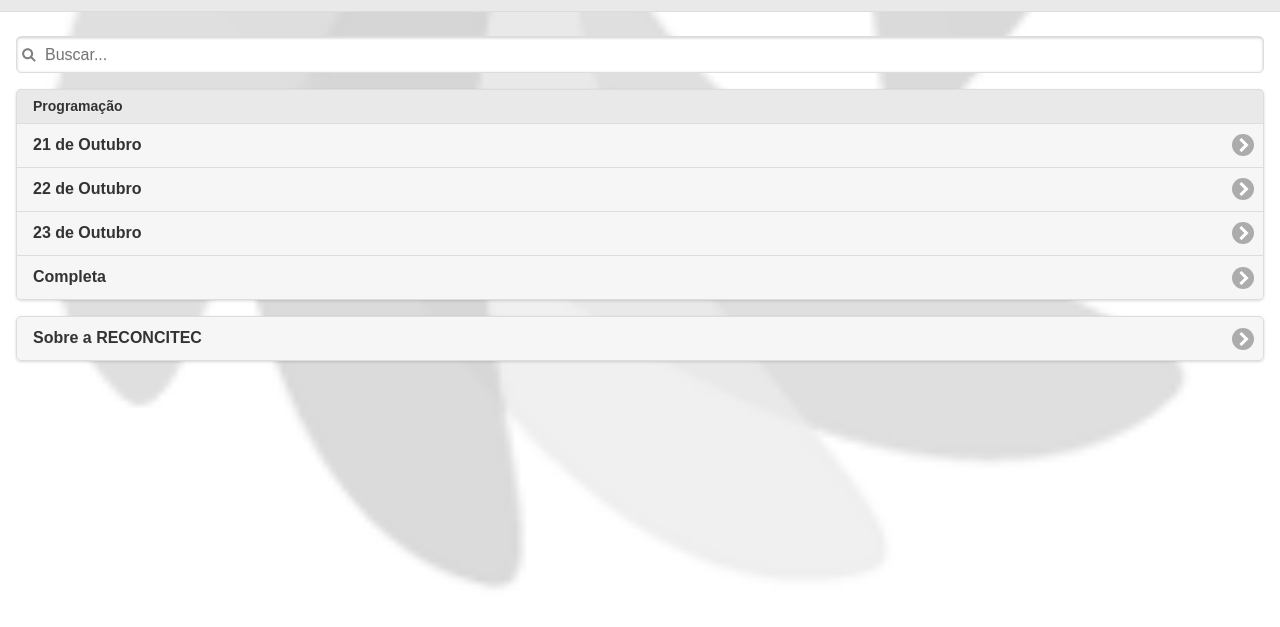
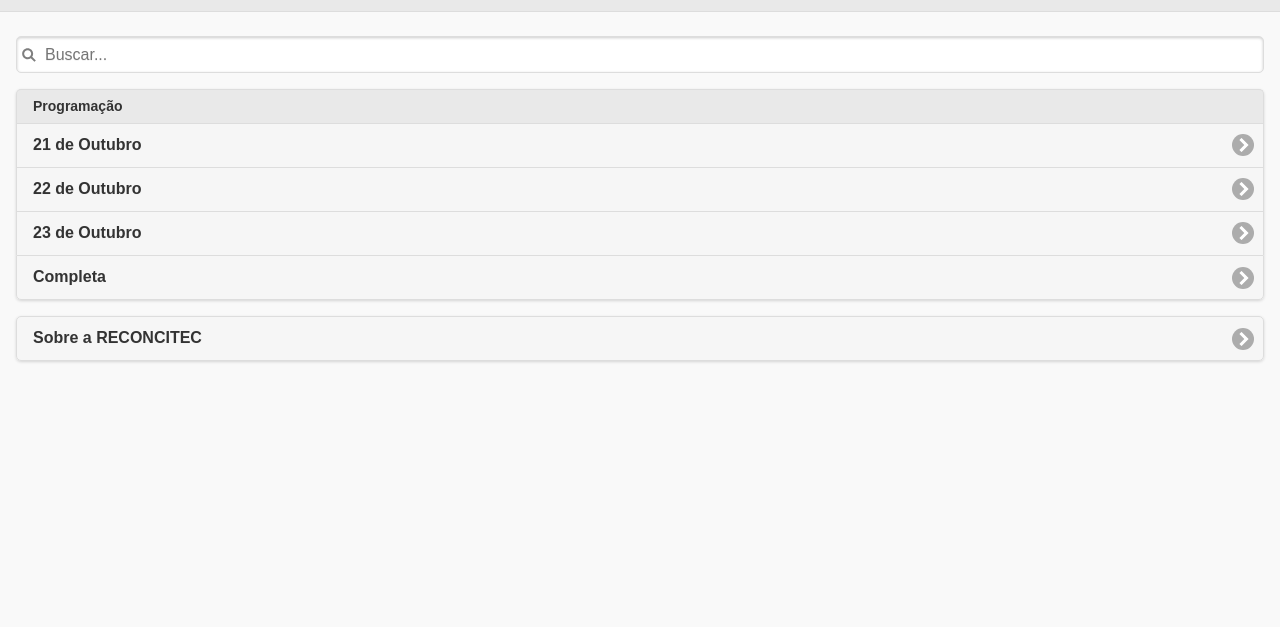
Before and after one commit to cesarvelame/reconcitec-mobile, a plain HTML site: page index.html in a window 1280 px wide. Shown: the part 169-796 px from the top of the page. Drawn offline with Linux system fonts and the light colour scheme; some packages are replaced by stand-ins of ours; no server answers.

Commit message:
Remoção de bg

```diff
--- a/custom.css
+++ b/custom.css
@@ -7,12 +7,6 @@
 .center{
 	text-align:center;
 }
-#home{
-	background-image:url("images/bg.png");
-	background-repeat:no-repeat;
-	background-size:100%;
-	background-position:center bottom;
-}
 .multi{
     text-overflow: initial !important;
     overflow: visible !important;
```
Also changed, not shown: images/bg.png (deleted).
